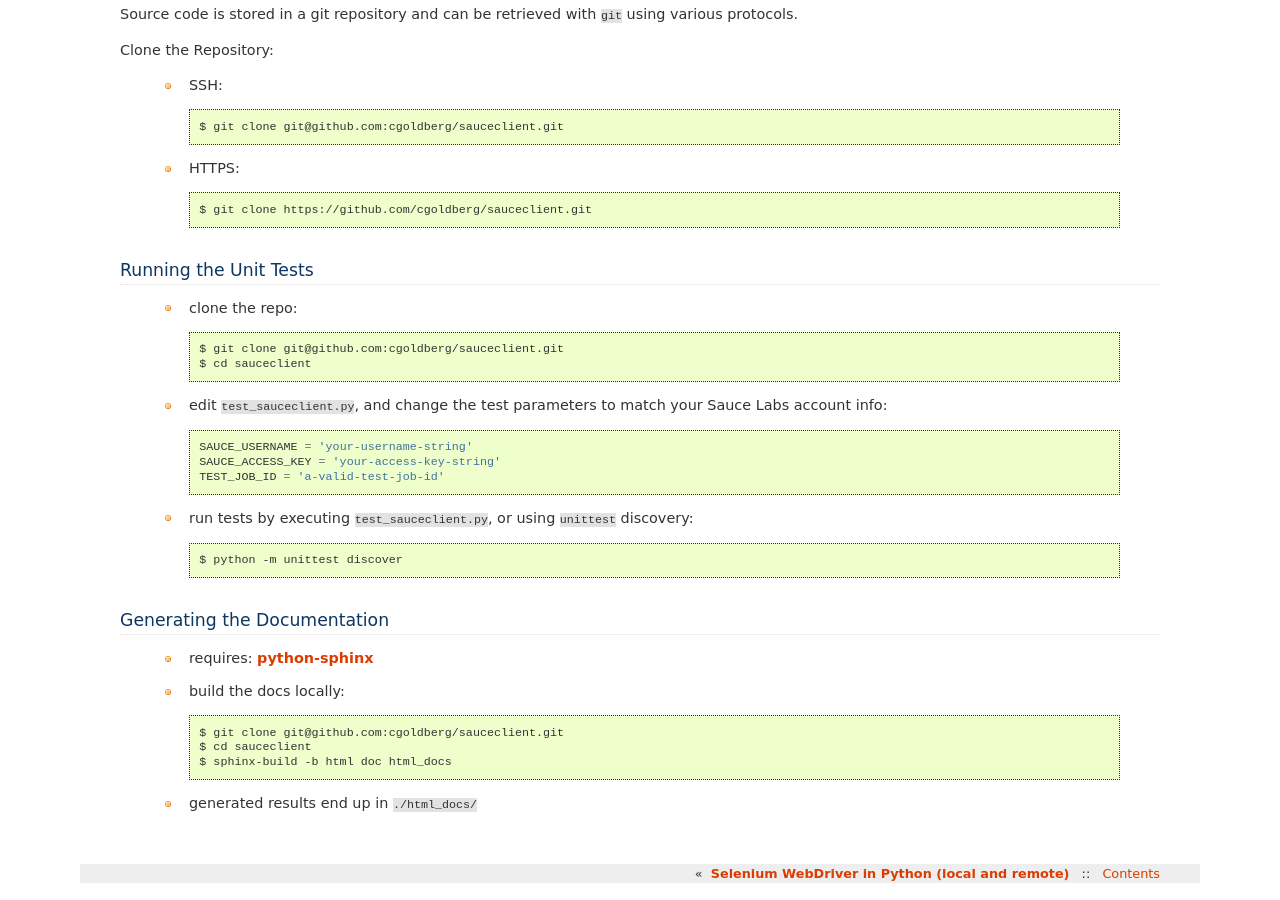
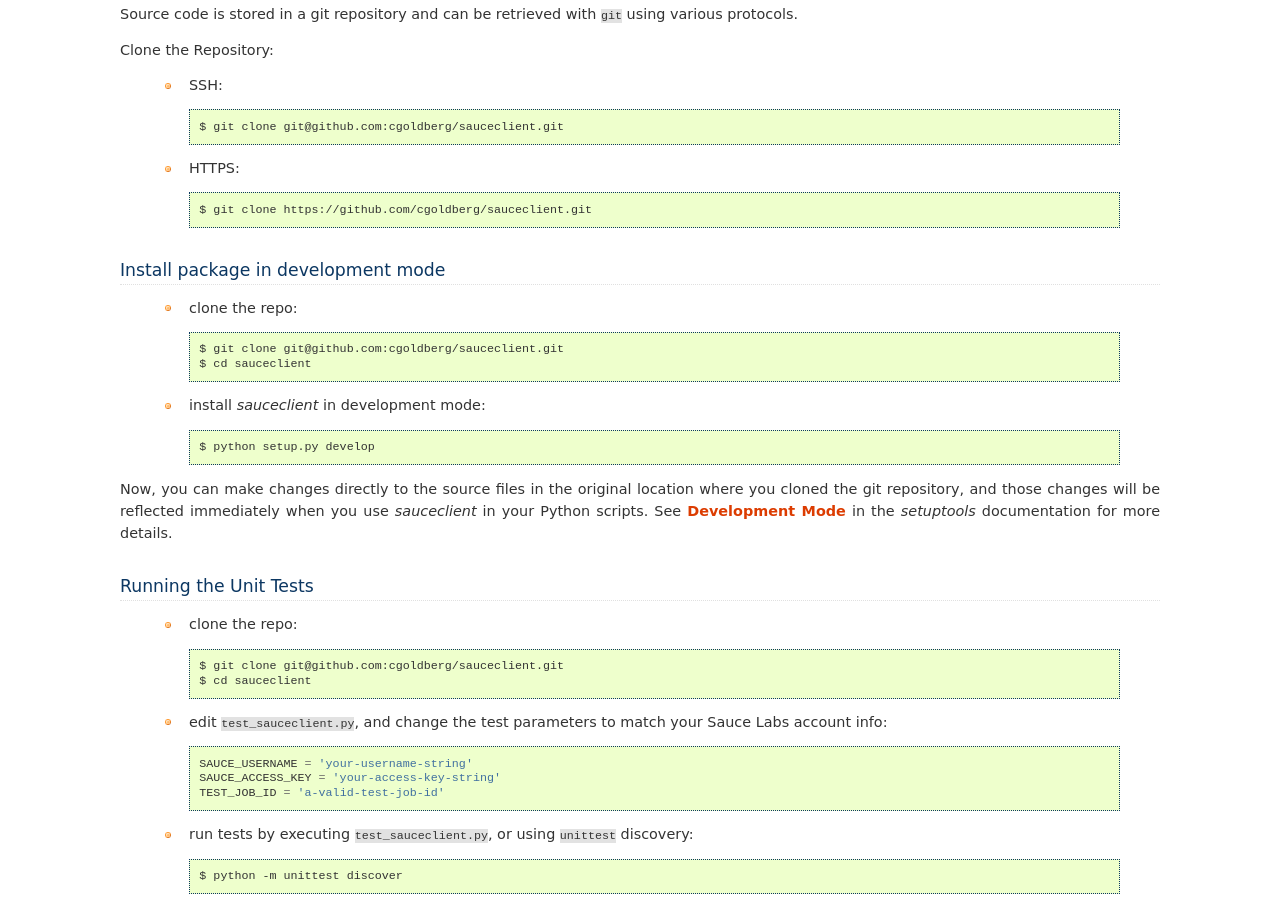
Before and after one commit to cgoldberg/sauceclient, a Sphinx documentation site: the page built from doc/development.rst, in a window 1280 px wide and 900 px high, scrolled down 432 px. Built offline with Sphinx 7.4.7, drawn with Linux system fonts in a browser that asks for light colours.

Commit message:
Add documentation on development mode

```diff
--- a/doc/development.rst
+++ b/doc/development.rst
@@ -30,6 +30,26 @@
     $ git clone https://github.com/cgoldberg/sauceclient.git
 
 
+Install package in development mode
+===================================
+
+ * clone the repo::
+
+    $ git clone git@github.com:cgoldberg/sauceclient.git
+    $ cd sauceclient
+
+ * install `sauceclient` in development mode::
+
+    $ python setup.py develop
+
+Now, you can make changes directly to the source files in the original location
+where you cloned the git repository, and those changes will be reflected
+immediately when you use `sauceclient` in your Python scripts. See
+`Development Mode`_ in the `setuptools` documentation for more details.
+
+.. _Development Mode:  http://peak.telecommunity.com/DevCenter/setuptools#development-mode
+
+
 Running the Unit Tests
 ======================
 
```
